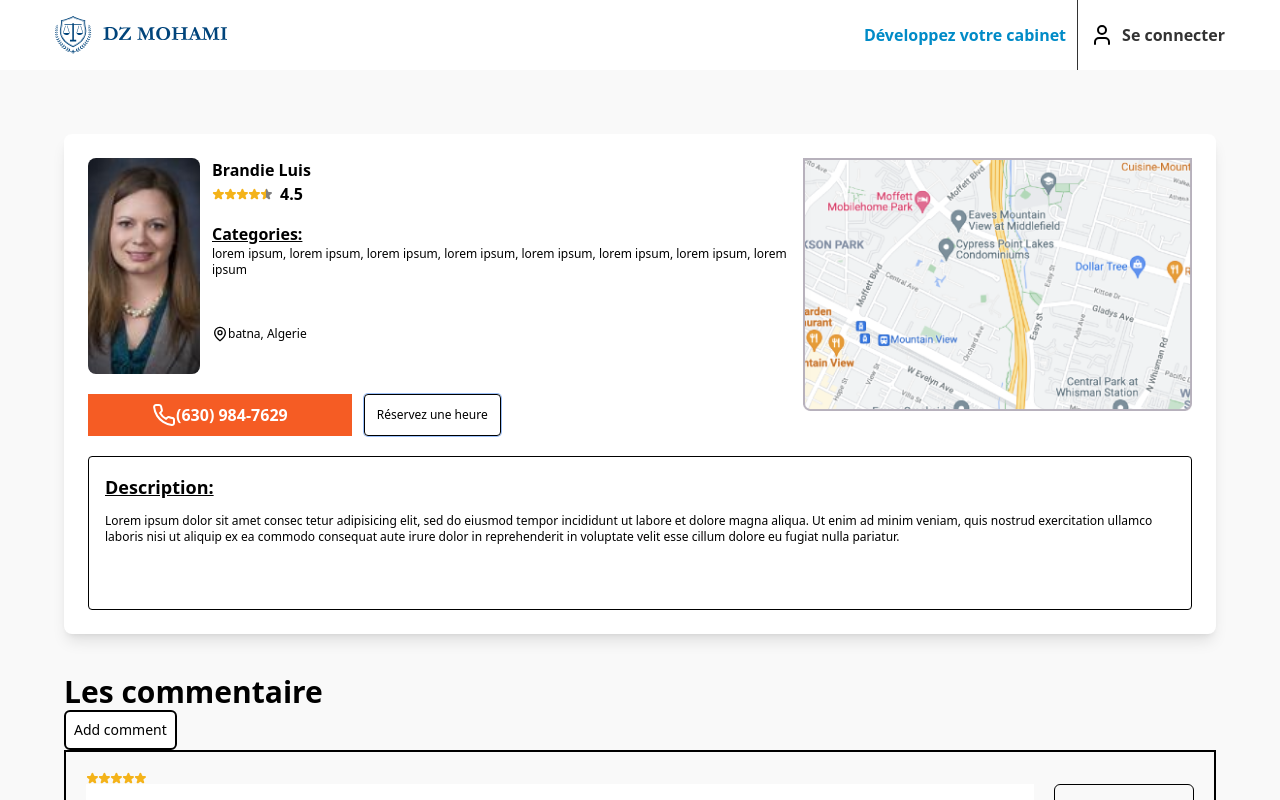
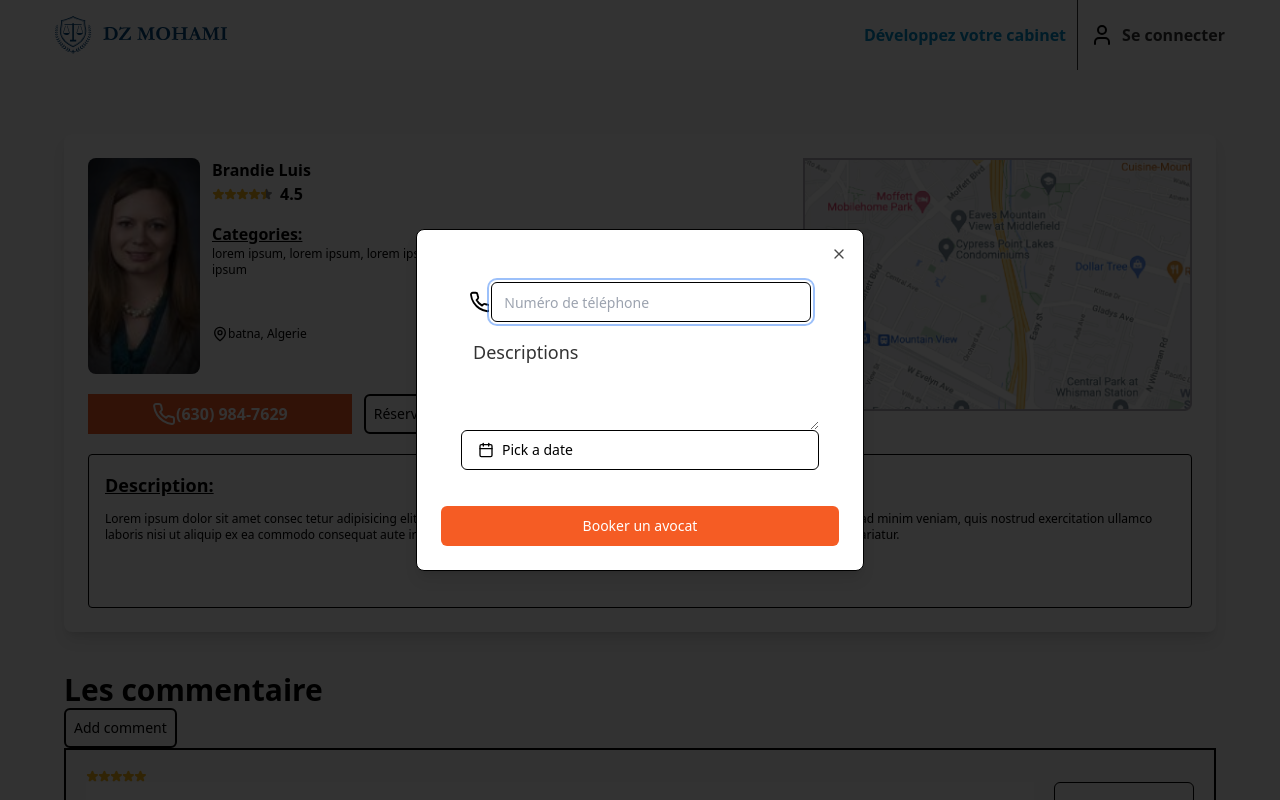
Before and after one commit to Abderrahmane-Deffaf/dz_mohami_front, a React (Vite) app: page /avocat-profile/1 in a window 1280 px wide. Both pictures are taken after a click on the button "Réservez une heure". Shown: the top 800 px of the page. Built offline with nearby package versions, Linux system fonts and the light colour scheme.

Commit message:
some change

```diff
--- a/src/Components/AvocatProfileCard.jsx
+++ b/src/Components/AvocatProfileCard.jsx
@@ -1,8 +1,9 @@
 import { MapPin, Phone } from "lucide-react";
 import Stars from "../Components/reusable/Stars";
 import CostumLink from "../Components/reusable/CostumLink";
-import CastumButton from "./reusable/CastumButton";
+import DialogBookerAvocat from '../Components/reusable/BookerAvocat'
 import map from "../assets/map.png";
+
 
 
 const AvocatProfileCard = ({ name, image, location, categories, numberOfStarts, desc }) => {
@@ -26,7 +27,7 @@ const AvocatProfileCard = ({ name, image, location, categories, numberOfStarts,
                     </div>
                     <div className="buttons flex space-x-3 mt-5">
                         <CostumLink dist={"/"} text={" (630) 984-7629"} icon={<Phone />} />
-                        <CastumButton nom="Réservez une heure" textColor="black" borderColor="black" />
+                        <DialogBookerAvocat />
                     </div>
                 </div>
                 <div className="img">
@@ -37,6 +38,7 @@ const AvocatProfileCard = ({ name, image, location, categories, numberOfStarts,
             <div className="description border border-black p-4 rounded mt-5">
                 <h2 className="font-bold text-lg mb-3 "><u>Description:</u></h2>
                 <p className="text-gray-700 text-xs mb-12">{desc}.</p>
+
             </div>
         </div>
 
--- a/src/Components/BookerAvocat.jsx
+++ b/src/Components/BookerAvocat.jsx
@@ -1,6 +1,5 @@
 import { useForm } from "react-hook-form";
 import { Form, FormField } from "../Components/ui/form";
-import { Button } from "../Components/ui/button";
 import { Phone } from "lucide-react";
 // eslint-disable-next-line import/no-unresolved
 
@@ -24,17 +23,19 @@ const BookerAvocat = () => {
     return (
         <Form {...form}>
             <form
-                className="flex items-center py-6 flex-col gap-9"
+                className=""
                 onSubmit={form.handleSubmit(onSubmit)}
             >
-                <div className="">
+                <div className="p-5">
                     <div>
 
                         <FormField
                             control={form.control}
+
                             name="phone"
                             render={({ field }) => (
                                 <InputField
+
                                     type="tel"
                                     placeholder="Numéro de téléphone"
                                     field={field}
@@ -52,9 +53,7 @@ const BookerAvocat = () => {
                         <DatePickerDemo />
                     </div>
                 </div>
-                <Button className="px-[7rem] " type="submit">
-                    Booker un avocat
-                </Button>
+
             </form>
         </Form>
     );
--- a/src/Components/PickDate.jsx
+++ b/src/Components/PickDate.jsx
@@ -20,7 +20,7 @@ export function DatePickerDemo() {
                 <Button
                     variant={"outline"}
                     className={cn(
-                        "w-[240px] justify-start text-left font-normal",
+                        "w-full justify-start text-left font-normal",
                         !date && "text-muted-foreground"
                     )}
                 >
--- /dev/null
+++ b/src/Components/reusable/BookerAvocat.jsx
@@ -0,0 +1,40 @@
+
+import { Button } from '../ui/button'
+import BookerAvocat from '../BookerAvocat'
+
+import {
+    Dialog,
+    DialogClose,
+    DialogContent,
+    DialogDescription,
+    DialogFooter,
+    DialogHeader,
+
+    DialogTrigger,
+} from "../ui/dialog"
+
+export function DialogBookerAvocat() {
+    return (
+        <Dialog>
+            <DialogTrigger asChild>
+                <Button variant="outline" className="border-2 p-2">Réservez une heure</Button>
+            </DialogTrigger>
+            <DialogContent className="sm:max-w-md">
+                <DialogHeader>
+                    <DialogDescription>
+                        <BookerAvocat />
+                    </DialogDescription>
+                </DialogHeader>
+                <DialogFooter className="sm:justify-start">
+                    <DialogClose asChild>
+                        <Button className="px-[7rem] w-full" type="submit">
+                            Booker un avocat
+                        </Button>
+                    </DialogClose>
+                </DialogFooter>
+            </DialogContent>
+        </Dialog>
+    )
+
+}
+export default DialogBookerAvocat;
```
